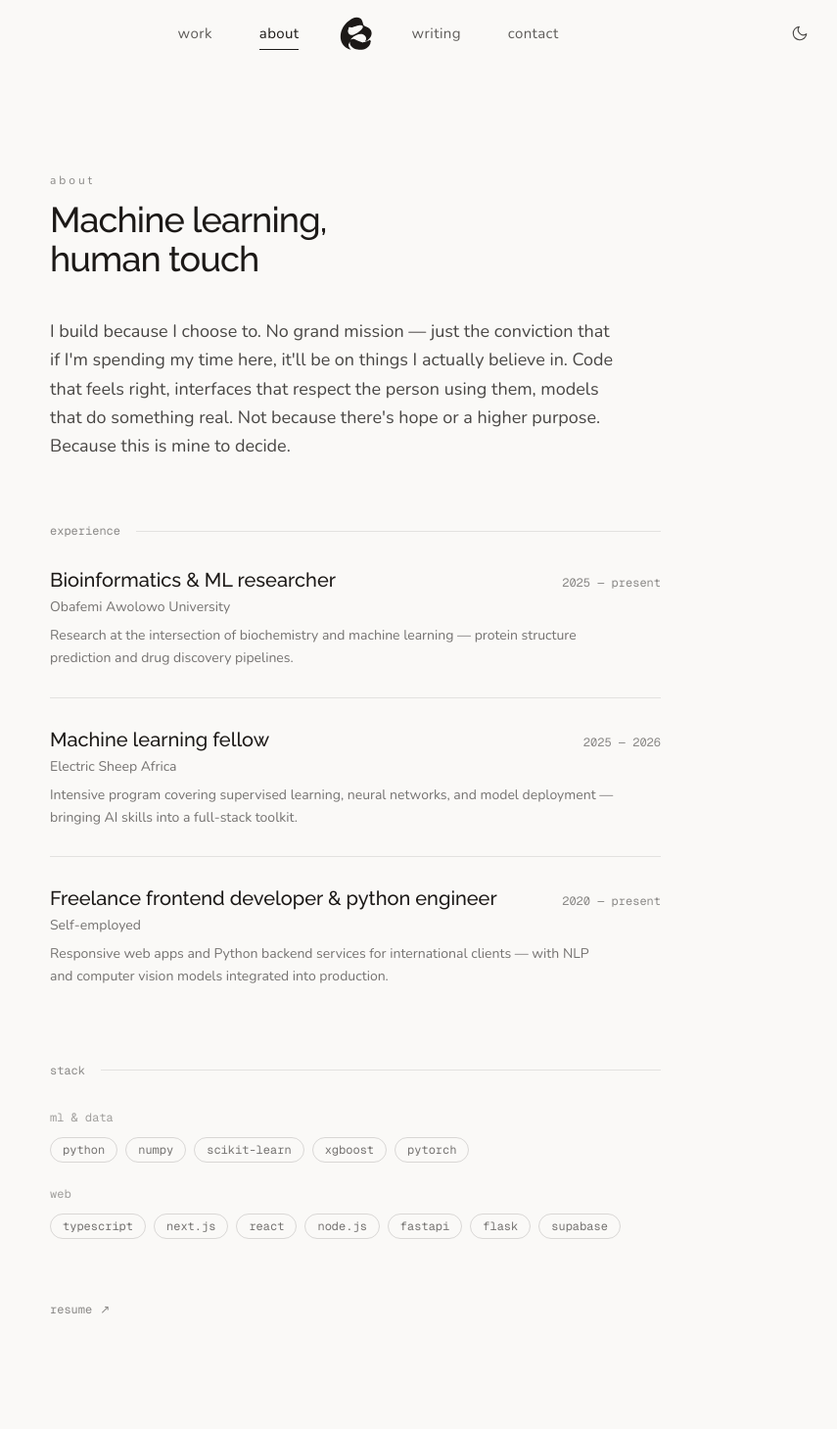
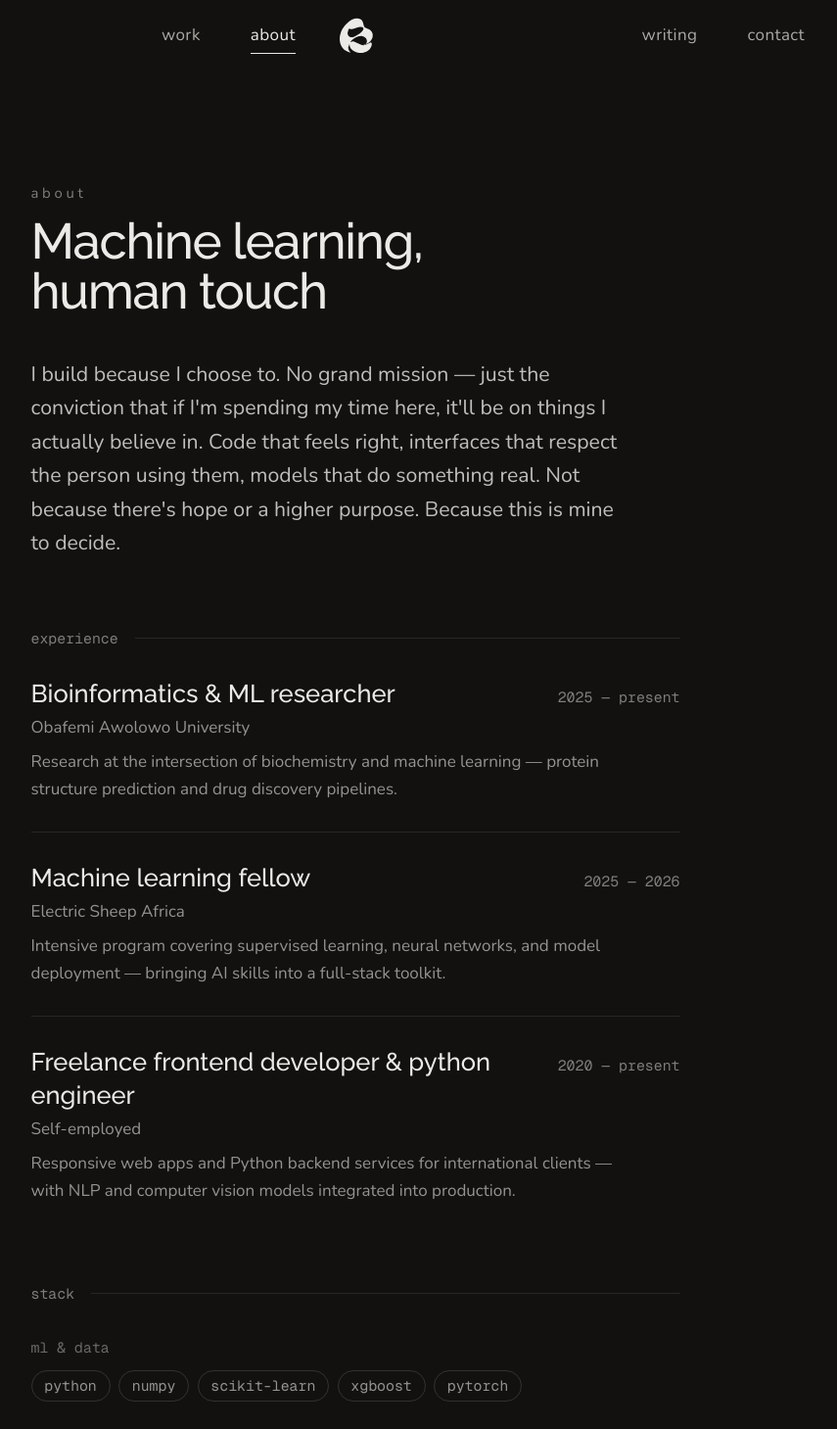
Before and after one commit to 0xkhingx/ml-portfolio, a Next.js app: page /about in a window 1280 px wide. Shown: the top 1459 px of the page at 98% size, without its empty margins (277-1132 px from the left). Built offline with nearby package versions, Linux system fonts and the light colour scheme; a web font is replaced by a local one.

Commit message:
feat: bigger type scale, dark-only theme

```diff
--- a/src/app/about/page.tsx
+++ b/src/app/about/page.tsx
@@ -11,10 +11,10 @@ export default function AboutPage() {
   return (
     <div className="mx-auto min-h-screen w-full max-w-2xl px-6 pb-24 pt-36 md:pt-44">
       <FadeIn>
-        <p className="text-xs lowercase tracking-[0.25em] text-foreground/50">
+        <p className="text-sm lowercase tracking-[0.25em] text-foreground/50">
           about
         </p>
-        <h1 className="mt-3 font-heading text-3xl font-medium tracking-tight md:text-4xl">
+        <h1 className="mt-3 font-heading text-4xl font-medium tracking-tight md:text-5xl">
           Machine learning,
           <br />
           human touch
@@ -22,14 +22,14 @@ export default function AboutPage() {
       </FadeIn>
 
       <FadeIn delay={0.08} y={16}>
-        <p className="mt-10 max-w-xl text-lg leading-relaxed text-foreground/80">
+        <p className="mt-10 max-w-xl text-xl leading-relaxed text-foreground/80">
           {MANIFESTO}
         </p>
       </FadeIn>
 
       <FadeIn delay={0.14} y={16}>
         <div className="mt-16 flex items-center gap-4">
-          <span className="font-mono text-xs lowercase text-foreground/50">
+          <span className="font-mono text-sm lowercase text-foreground/50">
             experience
           </span>
           <span className="h-px flex-1 bg-foreground/10" />
@@ -46,16 +46,16 @@ export default function AboutPage() {
             >
               <div className="flex items-baseline justify-between gap-6">
                 <div className="min-w-0">
-                  <h2 className="font-heading text-lg font-medium md:text-xl">
+                  <h2 className="font-heading text-xl font-medium md:text-2xl">
                     {entry.role}
                   </h2>
-                  <p className="mt-1 text-sm text-foreground/60">{entry.org}</p>
+                  <p className="mt-1 text-base text-foreground/60">{entry.org}</p>
                 </div>
-                <span className="shrink-0 font-mono text-xs lowercase text-foreground/50">
+                <span className="shrink-0 font-mono text-sm lowercase text-foreground/50">
                   {entry.period}
                 </span>
               </div>
-              <p className="mt-2 max-w-xl text-sm leading-relaxed text-foreground/60">
+              <p className="mt-2 max-w-xl text-base leading-relaxed text-foreground/60">
                 {entry.summary}
               </p>
             </div>
@@ -65,7 +65,7 @@ export default function AboutPage() {
 
       <FadeIn delay={0.32} y={16}>
         <div className="mt-12 flex items-center gap-4">
-          <span className="font-mono text-xs lowercase text-foreground/50">
+          <span className="font-mono text-sm lowercase text-foreground/50">
             stack
           </span>
           <span className="h-px flex-1 bg-foreground/10" />
@@ -76,14 +76,14 @@ export default function AboutPage() {
         {STACK.map((group) => (
           <FadeIn key={group.label} delay={0.36} y={16}>
             <div>
-              <p className="font-mono text-xs lowercase text-foreground/40">
+              <p className="font-mono text-sm lowercase text-foreground/40">
                 {group.label}
               </p>
               <div className="mt-3 flex flex-wrap gap-2">
                 {group.items.map((item) => (
                   <span
                     key={item}
-                    className="rounded-full border border-foreground/15 px-3 py-1 font-mono text-xs lowercase text-foreground/60"
+                    className="rounded-full border border-foreground/15 px-3 py-1 font-mono text-sm lowercase text-foreground/60"
                   >
                     {item}
                   </span>
@@ -99,7 +99,7 @@ export default function AboutPage() {
           href={RESUME_URL}
           target="_blank"
           rel="noreferrer"
-          className="mt-16 inline-flex items-center gap-2 font-mono text-xs lowercase text-foreground/50 transition-colors hover:text-foreground focus-visible:outline focus-visible:outline-1 focus-visible:outline-offset-4 focus-visible:outline-foreground/40"
+          className="mt-16 inline-flex items-center gap-2 font-mono text-sm lowercase text-foreground/50 transition-colors hover:text-foreground focus-visible:outline focus-visible:outline-1 focus-visible:outline-offset-4 focus-visible:outline-foreground/40"
         >
           resume <span aria-hidden="true">↗</span>
         </a>
--- a/src/app/globals.css
+++ b/src/app/globals.css
@@ -1,15 +1,13 @@
 @import "tailwindcss";
 
-@custom-variant dark (&:where(.dark, .dark *));
-
 :root {
-  --background: #faf9f7;
-  --foreground: #1c1917;
+  --background: #121110;
+  --foreground: #eceae6;
 }
 
-.dark {
-  --background: #121110;
-  --foreground: #eceae6;
+html {
+  color-scheme: dark;
+  font-size: 17px;
 }
 
 @theme inline {
@@ -41,16 +39,17 @@ body {
 .post-body h2 {
   margin-top: 2.75rem;
   margin-bottom: 1rem;
-  font-size: 1.5rem;
+  font-size: 1.65rem;
 }
 
 .post-body h3 {
   margin-top: 2.25rem;
   margin-bottom: 0.75rem;
-  font-size: 1.25rem;
+  font-size: 1.35rem;
 }
 
 .post-body p {
+  font-size: 1.0625rem;
   line-height: 1.8;
 }
 
@@ -117,7 +116,7 @@ body {
   border: 1px solid color-mix(in srgb, var(--foreground) 10%, transparent);
   border-radius: 2px;
   background: color-mix(in srgb, var(--foreground) 4%, var(--background));
-  font-size: 0.8125rem;
+  font-size: 0.875rem;
   line-height: 1.7;
 }
 
@@ -128,9 +127,5 @@ body {
 }
 
 .post-body .shiki span {
-  color: var(--shiki-light);
-}
-
-.dark .post-body .shiki span {
   color: var(--shiki-dark);
 }
--- a/src/app/layout.tsx
+++ b/src/app/layout.tsx
@@ -6,7 +6,6 @@ import {
   Raleway,
 } from "next/font/google";
 import { Navbar } from "@/components/layout/navbar";
-import { ThemeProvider } from "@/components/theme/provider";
 import "./globals.css";
 
 const bitcountInk = Bitcount_Ink({
@@ -38,29 +37,18 @@ export const metadata: Metadata = {
 };
 
 export const viewport: Viewport = {
-  themeColor: [
-    { media: "(prefers-color-scheme: light)", color: "#faf9f7" },
-    { media: "(prefers-color-scheme: dark)", color: "#121110" },
-  ],
+  themeColor: "#121110",
 };
-
-const themeScript = `(function(){try{var t=localStorage.getItem("theme");if(t==="dark"||(!t&&window.matchMedia("(prefers-color-scheme: dark)").matches)){document.documentElement.classList.add("dark")}}catch(e){}})()`;
 
 export default function RootLayout({ children }: LayoutProps<"/">) {
   return (
     <html
       lang="en"
-      suppressHydrationWarning
       className={`${bitcountInk.variable} ${nunito.variable} ${raleway.variable} ${geistMono.variable} h-full antialiased`}
     >
-      <head>
-        <script dangerouslySetInnerHTML={{ __html: themeScript }} />
-      </head>
       <body className="flex min-h-full flex-col font-sans">
-        <ThemeProvider>
-          <Navbar />
-          <main className="flex-1">{children}</main>
-        </ThemeProvider>
+        <Navbar />
+        <main className="flex-1">{children}</main>
       </body>
     </html>
   );
--- a/src/app/writing/[slug]/page.tsx
+++ b/src/app/writing/[slug]/page.tsx
@@ -45,17 +45,17 @@ export default async function WritingPostPage({
       <FadeIn>
         <Link
           href="/writing"
-          className="inline-block font-mono text-xs lowercase text-foreground/50 transition-colors hover:text-foreground focus-visible:outline focus-visible:outline-1 focus-visible:outline-offset-4 focus-visible:outline-foreground/40"
+          className="inline-block font-mono text-sm lowercase text-foreground/50 transition-colors hover:text-foreground focus-visible:outline focus-visible:outline-1 focus-visible:outline-offset-4 focus-visible:outline-foreground/40"
         >
           ← all writing
         </Link>
       </FadeIn>
 
       <FadeIn delay={0.05} y={16}>
-        <h1 className="mt-10 font-heading text-3xl font-medium tracking-tight md:text-5xl">
+        <h1 className="mt-10 font-heading text-4xl font-medium tracking-tight md:text-5xl">
           {post.title}
         </h1>
-        <p className="mt-4 font-mono text-xs lowercase text-foreground/50">
+        <p className="mt-4 font-mono text-sm lowercase text-foreground/50">
           {formatDate(post.date)} · {post.minutes} min read
         </p>
         <hr className="mt-10 border-t border-foreground/10" />
--- a/src/components/layout/navbar.tsx
+++ b/src/components/layout/navbar.tsx
@@ -10,7 +10,6 @@ import {
   useScroll,
   type Variants,
 } from "framer-motion";
-import { ThemeToggle } from "@/components/theme/toggle";
 import { Logo } from "@/components/ui/logo";
 import { NAV_ALL, NAV_LEFT, NAV_RIGHT } from "@/data/nav";
 import type { NavLink } from "@/types";
@@ -42,7 +41,7 @@ function DesktopNavItem({ link, active, hovered, onHover }: DesktopNavItemProps)
        href={link.href}
        onMouseEnter={() => onHover(link.href)}
        onMouseLeave={() => onHover(null)}
-      className={`relative text-[15px] lowercase tracking-wide transition-colors ${
+       className={`relative text-[17px] lowercase tracking-wide transition-colors ${
          active ? "text-foreground" : "text-foreground/70 hover:text-foreground"
        }`}
     >
@@ -157,8 +156,8 @@ export function Navbar() {
             </motion.span>
           </Link>
 
-          <div className="flex items-center gap-8 justify-self-end md:w-full md:justify-self-stretch md:justify-between">
-            <nav aria-label="Secondary" className="hidden items-center gap-12 md:flex md:pl-10">
+          <div className="flex items-center justify-self-end md:pr-10">
+            <nav aria-label="Secondary" className="hidden items-center gap-12 md:flex">
               {NAV_RIGHT.map((link) => (
                 <DesktopNavItem
                   key={link.href}
@@ -169,9 +168,6 @@ export function Navbar() {
                 />
               ))}
             </nav>
-            <motion.span variants={itemVariants} className="block">
-              <ThemeToggle />
-            </motion.span>
           </div>
           </div>
         </motion.div>
@@ -202,7 +198,7 @@ export function Navbar() {
                   <Link
                      href={link.href}
                      onClick={closeMenu}
-                    className="text-4xl lowercase tracking-tight text-foreground"
+                     className="text-5xl lowercase tracking-tight text-foreground"
                    >
                     {link.label}
                   </Link>
```
Also changed, not shown: src/app/contact/page.tsx (+7 -7 lines), src/app/page.tsx (+4 -4 lines), src/app/work/page.tsx (+5 -5 lines), src/app/writing/page.tsx (+7 -7 lines). Lines whose indentation alone changed are shown as unchanged.
